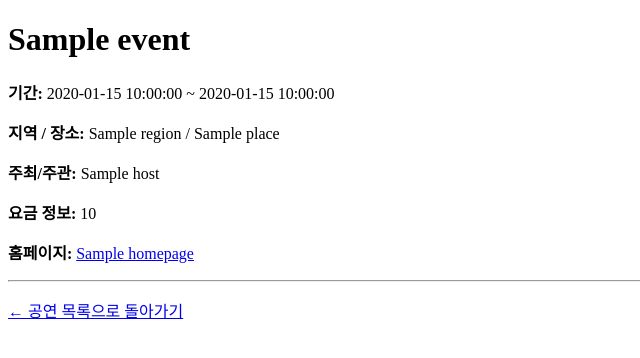
After one commit to LeeHyeEunnn/DB-assignment_National-Event-Wishlist, a Flask app: template templates/event_detail.html in a window 1280 px wide. The commit adds this page. Shown: the top 358 px of the page, without its empty margins (0-640 px from the left). Run offline with Flask 3, Linux system fonts and the light colour scheme; the template is opened without the code that fills it: most values are stand-ins (such as "Sample title", 1, 10 or a date in 2020).

Commit message:
Add event detail page and link from list

```diff
--- a/app.py
+++ b/app.py
@@ -1,4 +1,4 @@
-from flask import Flask, render_template, request   # ← request 추가
+from flask import Flask, render_template, request
 import sqlite3
 
 app = Flask(__name__)
@@ -77,5 +77,26 @@ def events():
     )
 
 
+@app.route("/events/<int:event_id>")
+def event_detail(event_id):
+    conn = get_connection()
+    cur = conn.cursor()
+
+    cur.execute("""
+        SELECT event_id, event_name, start_date, end_date, region, place,
+               category, host, fee, homepage
+        FROM Event
+        WHERE event_id = ?
+    """, (event_id,))
+    event = cur.fetchone()
+
+    conn.close()
+
+    if event is None:
+        return "해당 공연을 찾을 수 없습니다.", 404
+
+    return render_template("event_detail.html", event=event)
+
+
 if __name__ == "__main__":
     app.run(debug=True)
--- /dev/null
+++ b/templates/event_detail.html
@@ -0,0 +1,45 @@
+<!DOCTYPE html>
+<html lang="ko">
+<head>
+    <meta charset="utf-8">
+    <title>{{ event["event_name"] }} - 공연 상세</title>
+</head>
+<body>
+    <h1>{{ event["event_name"] }}</h1>
+
+    <p>
+        <strong>기간:</strong>
+        {{ event["start_date"] }} ~ {{ event["end_date"] }}
+    </p>
+
+    <p>
+        <strong>지역 / 장소:</strong>
+        {{ event["region"] }} / {{ event["place"] }}
+    </p>
+
+    <p>
+        <strong>주최/주관:</strong>
+        {{ event["host"] }}
+    </p>
+
+    <p>
+        <strong>요금 정보:</strong>
+        {{ event["fee"] }}
+    </p>
+
+    {% if event["homepage"] %}
+        <p>
+            <strong>홈페이지:</strong>
+            <a href="{{ event["homepage"] }}" target="_blank">
+                {{ event["homepage"] }}
+            </a>
+        </p>
+    {% endif %}
+
+    <hr>
+
+    <p>
+        <a href="/events">← 공연 목록으로 돌아가기</a>
+    </p>
+</body>
+</html>
```
Also changed, not shown: templates/events.html (+6 -2 lines).
